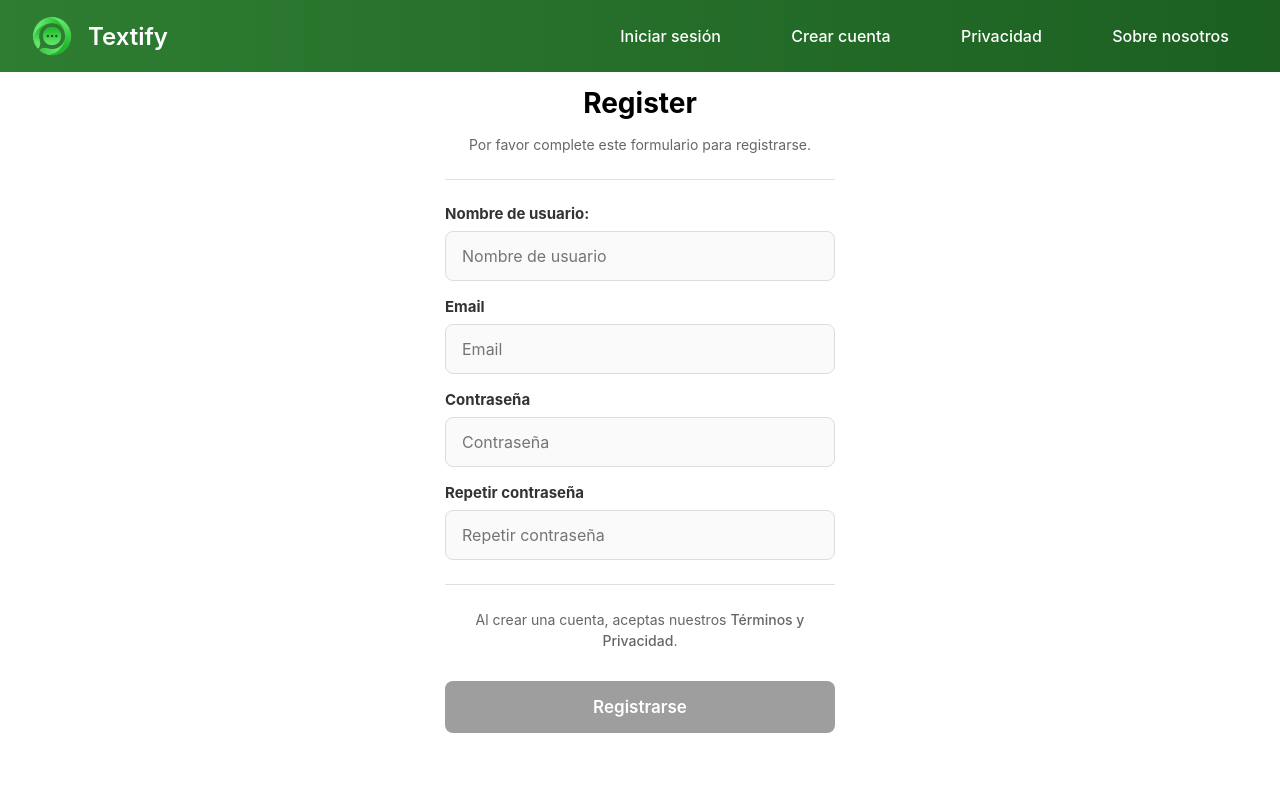
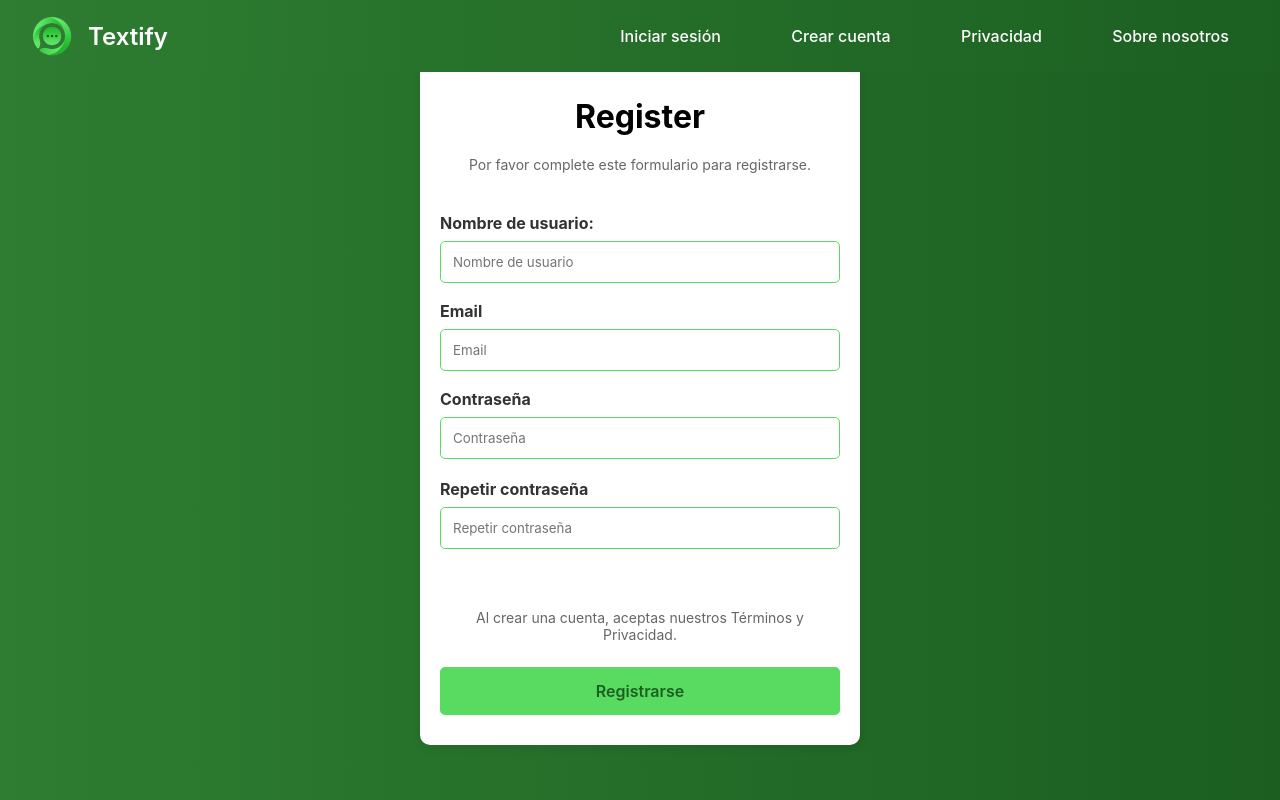
Before and after one commit to NaviStarp/RestTalk, an Angular app in the folder chat/: page /registro in a window 1280 px wide. Built offline with nearby package versions, Linux system fonts and the light colour scheme.

Commit message:
Registro arreglado

```diff
--- a/chat/src/app/registro/registro.component.css
+++ b/chat/src/app/registro/registro.component.css
@@ -1,17 +1,14 @@
+/* css */
 /* Variables de colores de WhatsApp */
 :root {
   --whatsapp-green: #25D366;
   --whatsapp-dark-green: #128C7E;
   --whatsapp-light-green: #DCF8C6;
   --whatsapp-background: #ECE5DD;
-    --whatsapp-teal: #075E54;
-    --whatsapp-shadow: rgba(0, 0, 0, 0.15);
-    --whatsapp-error: #F44336;
 }
 
 * {
   font-family: -apple-system, BlinkMacSystemFont, "Segoe UI", Roboto, Helvetica, Arial, sans-serif;
-    box-sizing: border-box;
 }
 
 /* Estilos generales */
@@ -20,12 +17,13 @@
   background-color: var(--whatsapp-background);
   margin: 0;
   padding: 0;
-    height: 100vh;
-    overflow-x: hidden;
 }
 
 .imgcontainer {
-    background: linear-gradient(135deg, var(--whatsapp-dark-green), var(--whatsapp-teal));
+  background: linear-gradient(45deg, var(--whatsapp-green), var(--whatsapp-dark-green));
+  background-size: cover;
+  background-position: center;
+  background-repeat: repeat;
   height: 100vh;
   width: 100%;
   display: flex;
@@ -33,67 +31,50 @@
   align-items: center;
   position: absolute;
   top: 0;
-    left: 0;
-    padding: 20px;
+  background: linear-gradient(90deg, #2E7D32, #1B5E20);
 }
 
 .container {
-    width: 100%;
-    max-width: 450px;
-    margin: 0 auto;
-    padding: 30px;
+  max-width: 400px;
+  margin: 20px auto;
+  padding: 20px;
   background-color: white;
-    border-radius: 12px;
-    box-shadow: 0 8px 24px var(--whatsapp-shadow);
-    transition: transform 0.3s ease, box-shadow 0.3s ease;
-  }
-
-  .container:hover {
-    transform: translateY(-5px);
-    box-shadow: 0 12px 28px var(--whatsapp-shadow);
+  border-radius: 10px;
+  box-shadow: 0 2px 10px rgba(0, 0, 0, 0.1);
 }
 
 /* Encabezado */
 h1 {
-    color: var(--whatsapp-teal);
+  color: var(--whatsapp-dark-green);
   text-align: center;
-    margin-bottom: 8px;
-    font-weight: 700;
-    font-size: 28px;
+  margin-bottom: 20px;
 }
 
 /* Líneas divisorias */
 hr {
-    border: none;
-    height: 1px;
-    background-color: #e0e0e0;
-    margin: 24px 0;
+  border: 1px solid var(--whatsapp-light-green);
+  margin: 20px 0;
 }
 
 /* Campos de entrada */
-  input[type=text],
 input[type=username],
 input[type=password],
 input[type=email] {
   width: 100%;
-    padding: 14px 16px;
-    margin: 8px 0 16px;
-    display: block;
+  padding: 12px;
+  margin: 8px 0;
+  display: inline-block;
   border: 1px solid #ddd;
-    border-radius: 8px;
-    font-size: 16px;
-    transition: all 0.3s ease;
-    background-color: #fafafa;
+  border-radius: 5px;
+  box-sizing: border-box;
+  transition: border-color 0.3s ease;
 }
 
-  input[type=text]:focus,
 input[type=username]:focus,
 input[type=password]:focus,
 input[type=email]:focus {
   border-color: var(--whatsapp-green);
-    box-shadow: 0 0 0 3px rgba(37, 211, 102, 0.2);
   outline: none;
-    background-color: white;
 }
 
 /* Etiquetas */
@@ -101,54 +82,36 @@
   color: #333;
   font-weight: 600;
   display: block;
-    margin-top: 6px;
-    font-size: 15px;
+  margin-top: 10px;
 }
 
 /* Botón de registro */
 .registerbtn {
-    background-color: var(--whatsapp-green);
-    color: white;
-    padding: 16px 20px;
-    margin: 16px 0 0;
+  background-color: #59db62;
+  color: #1c6021;
+  padding: 14px 20px;
+  margin: 10px 0;
   border: none;
-    border-radius: 8px;
+  border-radius: 5px;
   cursor: pointer;
   width: 100%;
-    font-size: 17px;
+  font-size: 16px;
   font-weight: 600;
-    transition: all 0.3s ease;
-    box-shadow: 0 2px 10px rgba(37, 211, 102, 0.3);
+  transition: background-color 0.3s ease;
 }
 
 .registerbtn:hover {
-    background-color: var(--whatsapp-dark-green);
-    box-shadow: 0 4px 12px rgba(37, 211, 102, 0.4);
-    transform: translateY(-2px);
-  }
-
-  .registerbtn:active {
-    transform: translateY(1px);
-    box-shadow: 0 2px 8px rgba(37, 211, 102, 0.3);
-  }
-
-  .registerbtn:disabled {
-    background-color: #9e9e9e;
-    cursor: not-allowed;
-    transform: none;
-    box-shadow: none;
+  background-color: #1c6021;
+  color: #59db62;
 }
 
 /* Enlaces */
 a {
   color: var(--whatsapp-dark-green);
   text-decoration: none;
-    font-weight: 500;
-    transition: color 0.2s ease;
 }
 
 a:hover {
-    color: var(--whatsapp-teal);
   text-decoration: underline;
 }
 
@@ -157,43 +120,30 @@
   color: #666;
   text-align: center;
   font-size: 14px;
-    line-height: 1.5;
 }
 
-  /* Mensaje de error */
-  .error-message {
-    background-color: #FFEBEE;
-    color: var(--whatsapp-error);
-    padding: 12px;
-    border-radius: 6px;
-    margin-bottom: 16px;
-    font-size: 14px;
-    border-left: 4px solid var(--whatsapp-error);
+/* Estilos específicos para el formulario de registro */
+input[type=password]#psw-repeat {
+  margin-bottom: 20px;
 }
 
-  /* Input validation styles */
-  input:not(:placeholder-shown):valid {
-    border-color: var(--whatsapp-green);
-    background-color: #f5fff7;
+/* Ajuste para el espacio entre campos de contraseña */
+#psw {
+  margin-bottom: 10px;
 }
 
-  input:not(:placeholder-shown):invalid {
-    border-color: var(--whatsapp-error);
-    background-color: #fff9f9;
+/* Estilo para campos inválidos */
+input:invalid {
+  border-color: #59db62;
 }
 
-  /* Responsive adjustments */
-  @media (max-width: 480px) {
-    .container {
-      padding: 20px;
-      max-width: 100%;
+/* Estilo para cuando los campos son válidos */
+input:valid {
+  border-color: #ddd;
 }
 
-    h1 {
-      font-size: 24px;
+/* Ajuste adicional para el contenedor en modo registro */
+.container {
+  position: relative;
+  z-index: 1;
 }
-
-    .registerbtn {
-      padding: 14px;
-    }
-  }
--- a/chat/src/app/registro/registro.component.html
+++ b/chat/src/app/registro/registro.component.html
@@ -9,7 +9,7 @@
     <hr>
 
     <label for="username"><b>Nombre de usuario:</b></label>
-    <input formControlName="username" type="text" placeholder="Nombre de usuario" name="username" id="username" required>
+    <input formControlName="username" type="username" placeholder="Nombre de usuario" name="username" id="username" required>
 
     <label for="email"><b>Email</b></label>
     <input formControlName="email" type="email" placeholder="Email" name="email" id="email" required>
```
Lines whose indentation alone changed are shown as unchanged.
